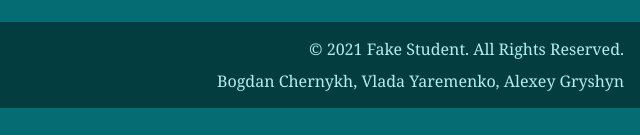
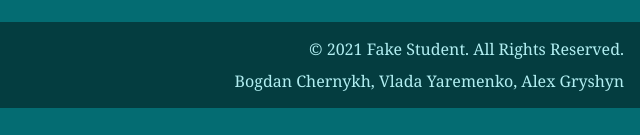
Before and after one commit to wladziaya/web_lab8, a plain HTML site: page web/frontend/html/main.html in a window 1280 px wide. Shown: the part 662-797 px from the top of the page, 640-1280 px from the left. Drawn offline with Linux system fonts and the light colour scheme; files that its build step writes are made by us from their sources; no server answers.

Commit message:
fix ALEX GRYSHYN

```diff
--- a/web/frontend/html/main.html
+++ b/web/frontend/html/main.html
@@ -57,7 +57,7 @@
     </main>
     <footer>
         <div>© 2021 Fake Student. All Rights Reserved.</div>
-        <div class="athors">Bogdan Chernykh, Vlada Yaremenko, Alexey Gryshyn</div>
+        <div class="athors">Bogdan Chernykh, Vlada Yaremenko, Alex Gryshyn</div>
     </footer>
     <script>
         let editFunction = function (elem) {
```
Also changed, not shown: web/frontend/html/signin.html (+1 -1 lines), web/frontend/html/signup.html (+1 -1 lines).
